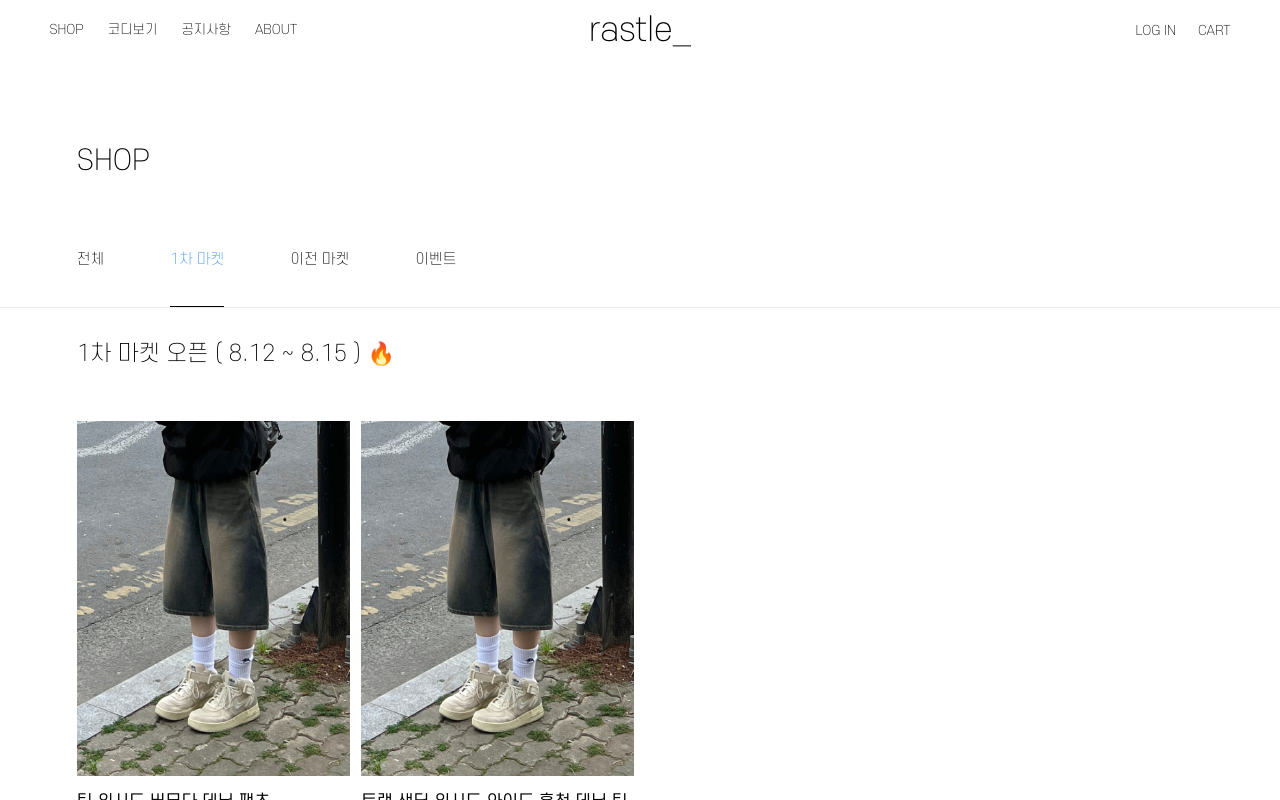
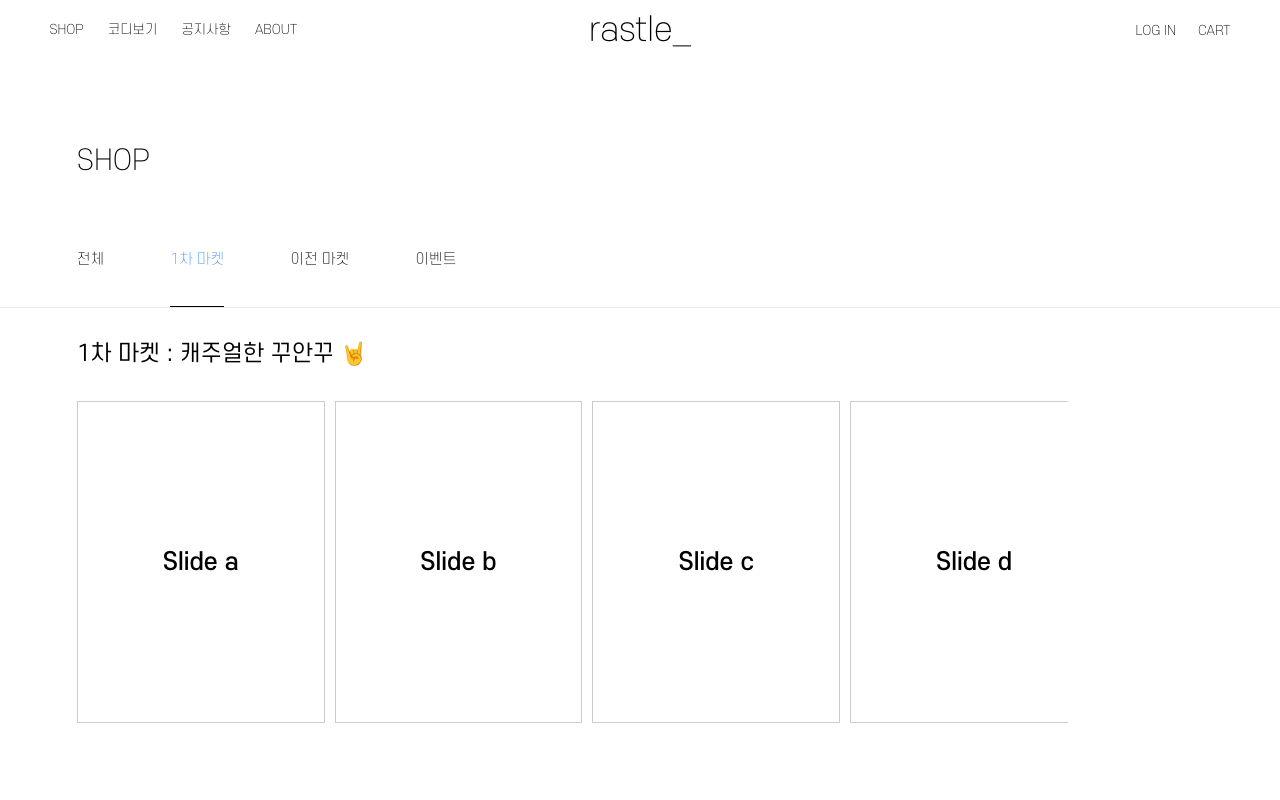
Before and after one commit to rastle-dev/rastle-frontend, a Next.js app: page /shop in a window 1280 px wide. Both pictures are taken after a click on the element "1차 마켓". Shown: the top 800 px of the page. Built offline with nearby package versions, Linux system fonts and the light colour scheme.

Commit message:
feat: 마켓코디사진 스와이프 구현

```diff
--- /dev/null
+++ b/src/components/Shop/codySwiper.tsx
@@ -0,0 +1,58 @@
+import React from "react";
+import styled from "styled-components";
+
+// 슬라이드 데이터
+const slides = ["a", "b", "c", "d", "e", "f", "g"];
+
+const SwiperContainer = styled.div`
+  width: 88%;
+  overflow: hidden;
+  position: relative;
+`;
+
+const SwiperWrapper = styled.div`
+  display: flex;
+  overflow-x: auto;
+  scroll-snap-type: x mandatory;
+  scrollbar-width: thin; /* 스크롤바 너비 설정 */
+  scrollbar-color: darkgray lightgray; /* 스크롤바 색상 설정 */
+
+  &::-webkit-scrollbar {
+    background-color: lightgray; /* 웹킷 브라우저용 스크롤바 색상 설정 */
+    height: 5px; /* 웹킷 브라우저용 스크롤바 너비 설정 */
+  }
+
+  &::-webkit-scrollbar-thumb {
+    background-color: darkgray; /* 웹킷 브라우저용 스크롤바 색상 설정 */
+    height: 5px; /* 웹킷 브라우저용 스크롤바 너비 설정 */
+  }
+`;
+
+const SwiperSlide = styled.div`
+  flex: 0 0 auto;
+  width: 25%;
+  height: auto;
+  aspect-ratio: 0.77;
+  scroll-snap-align: start;
+  border: 1px solid #ccc;
+  display: flex;
+  justify-content: center;
+  margin-bottom: 5rem;
+  margin-top: 3rem;
+  align-items: center;
+  font-size: 24px;
+  margin-right: 10px; /* 슬라이드 간의 간격 설정 */
+`;
+
+const SwiperComponent: React.FC = () => {
+  return (
+    <SwiperContainer>
+      <SwiperWrapper>
+        {slides.map((slide) => (
+          <SwiperSlide key={slide}>{`Slide ${slide}`}</SwiperSlide>
+        ))}
+      </SwiperWrapper>
+    </SwiperContainer>
+  );
+};
+export default SwiperComponent;
--- a/src/pages/shop/index.tsx
+++ b/src/pages/shop/index.tsx
@@ -2,6 +2,7 @@ import React, { useState } from "react";
 import ProductCategoryTabs from "@/components/Shop/CategoryTab";
 import ItemElement from "@/components/ItemElement";
 import * as S from "@/styles/shop/index.styles";
+import SwiperComponent from "@/components/Shop/codySwiper";
 
 type ProductCategory = "전체" | "1차 마켓" | "이전 마켓" | "이벤트";
 
@@ -88,9 +89,13 @@ export default function Shop() {
       </S.Header>
       <S.Line />
       {activeCategory === "1차 마켓" && (
-        <S.FirstMarketDescription>
-          1차 마켓 오픈 ( 8.12 ~ 8.15 ) 🔥
-        </S.FirstMarketDescription>
+        <S.CurrentMarketWrapper>
+          <S.FirstMarketDescription>
+            1차 마켓 : 캐주얼한 꾸안꾸 🤘
+          </S.FirstMarketDescription>
+          <SwiperComponent />
+          <h2>제품 정보</h2>
+        </S.CurrentMarketWrapper>
       )}
       <S.ProductList>
         {filteredProducts.map((item) => (
--- a/src/styles/shop/index.styles.tsx
+++ b/src/styles/shop/index.styles.tsx
@@ -27,10 +27,19 @@ export const Line = styled.div`
   //padding-top: 20.4rem;
   width: 100%;
 `;
+export const CurrentMarketWrapper = styled.div`
+  width: 88%;
+  h2 {
+    padding-top: 4rem;
+    font-size: 2rem;
+    font-weight: 300;
+    margin: 0;
+  }
+`;
 export const FirstMarketDescription = styled.div`
   padding-top: 3rem;
   width: 88%;
-  font-weight: 200;
+  font-weight: 400;
   ${media.xsmall} {
     width: 95%;
   }
```
